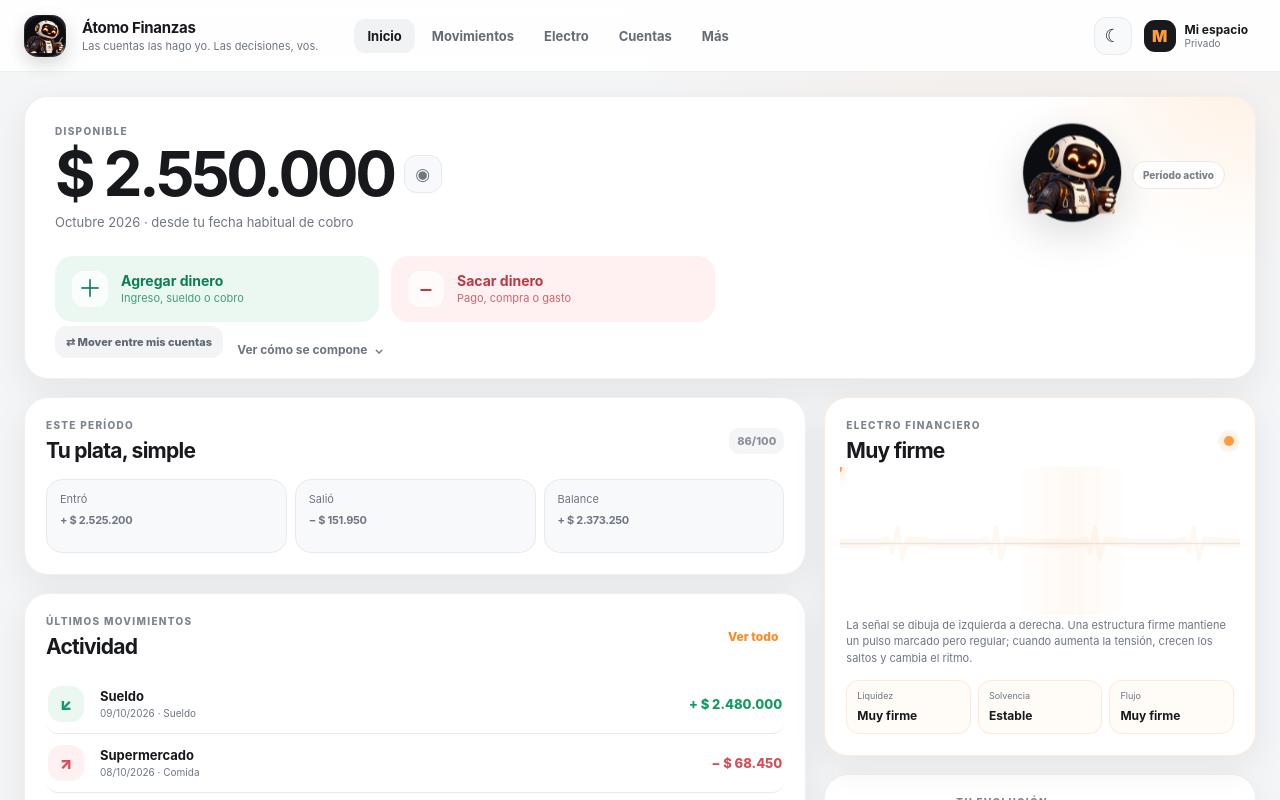
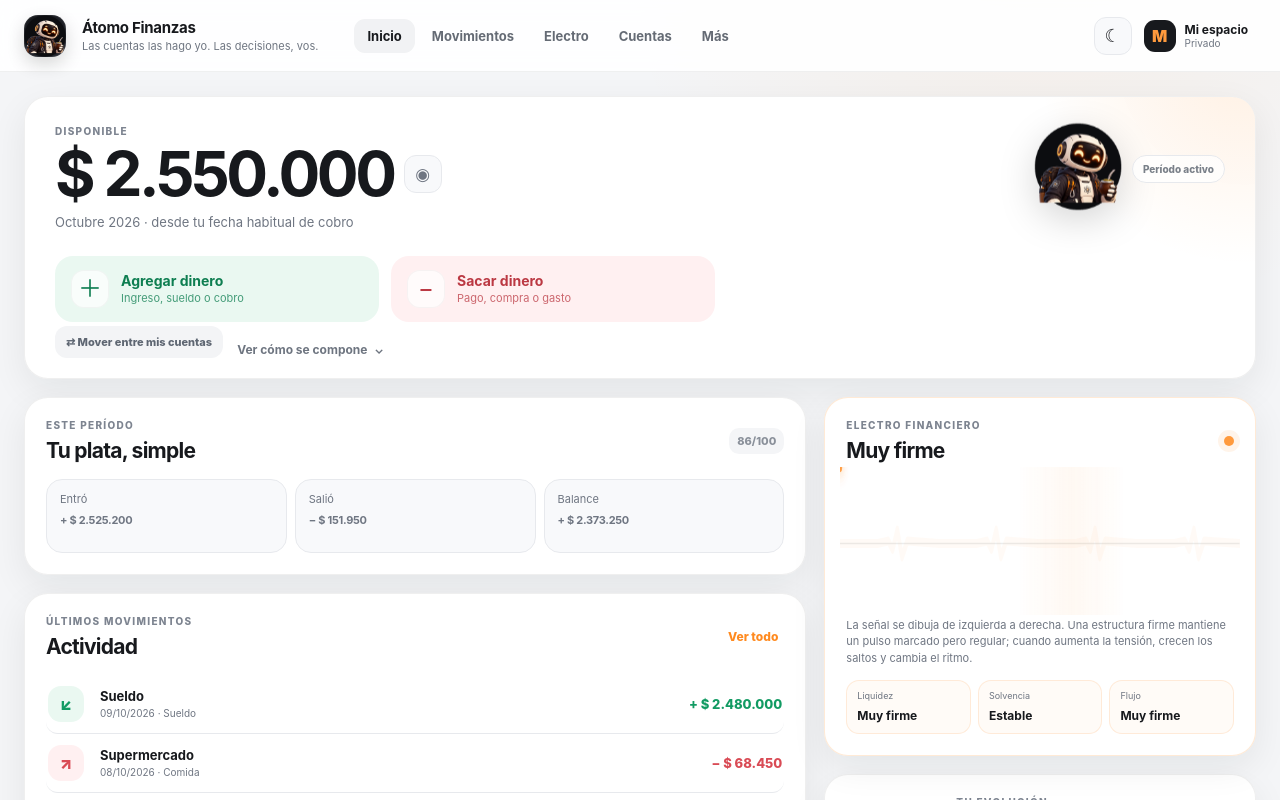
Before and after one commit to hermesarg/atomofinanzas, a Next.js app in the folder web-v2/: page / in a window 1280 px wide. Shown: the top 800 px of the page. Built offline with nearby package versions, Linux system fonts and the light colour scheme.

Commit message:
Eliminar fondo blanco de mascota y dar más contraste al Electro

```diff
--- a/web-v2/app/globals.css
+++ b/web-v2/app/globals.css
@@ -609,10 +609,12 @@ button { color: inherit; }
   gap:10px;
 }
 .mascot-home {
-  width:100px;
-  height:100px;
-  object-fit:contain;
-  filter:drop-shadow(0 12px 20px rgba(0,0,0,.14));
+  width:88px;
+  height:88px;
+  object-fit:cover;
+  border-radius:22px;
+  background:transparent;
+  filter:drop-shadow(0 10px 18px rgba(0,0,0,.16));
   animation:mascotFloat 4.5s ease-in-out infinite;
 }
 .mascot-level-wrap {
@@ -640,8 +642,8 @@ button { color: inherit; }
 
 /* El Electro tiene que leerse a simple vista, incluso en Muy firme. */
 .electro-stage { height:148px; }
-.electro-line { stroke-width:6.25 !important; }
-.electro-glow { stroke-width:7.6 !important; opacity:.055 !important; }
+.electro-line { stroke-width:6.6 !important; opacity:.98; }
+.electro-glow { stroke-width:7.2 !important; opacity:.035 !important; }
 .electro-baseline { stroke-width:1.25; opacity:.9; }
 .electro-large .electro-stage { height:238px; }
 .particle { filter:drop-shadow(0 0 7px rgba(255,138,31,.78)); }
@@ -740,12 +742,12 @@ html[data-theme="light"] .mobile-bottom-nav { background:rgba(255,255,255,.95);
 @media (max-width:900px) {
   .theme-toggle { width:34px; height:34px; border-radius:11px; }
   .hero-side { gap:4px; }
-  .mascot-home { width:68px; height:68px; }
+  .mascot-home { width:66px; height:66px; border-radius:18px; }
   .balance-line { gap:7px; }
   .electro-stage { height:132px; }
   .electro-large .electro-stage { height:188px; }
-  .electro-line { stroke-width:6.1 !important; }
-  .electro-glow { stroke-width:7.2 !important; opacity:.05 !important; }
+  .electro-line { stroke-width:6.4 !important; }
+  .electro-glow { stroke-width:6.8 !important; opacity:.03 !important; }
   .mascot-level-wrap { width:68px; height:68px; border-radius:18px; }
   .mascot-level-wrap.large { width:72px; height:72px; }
   html[data-theme="dark"] body { background:#0f1115; }
```
